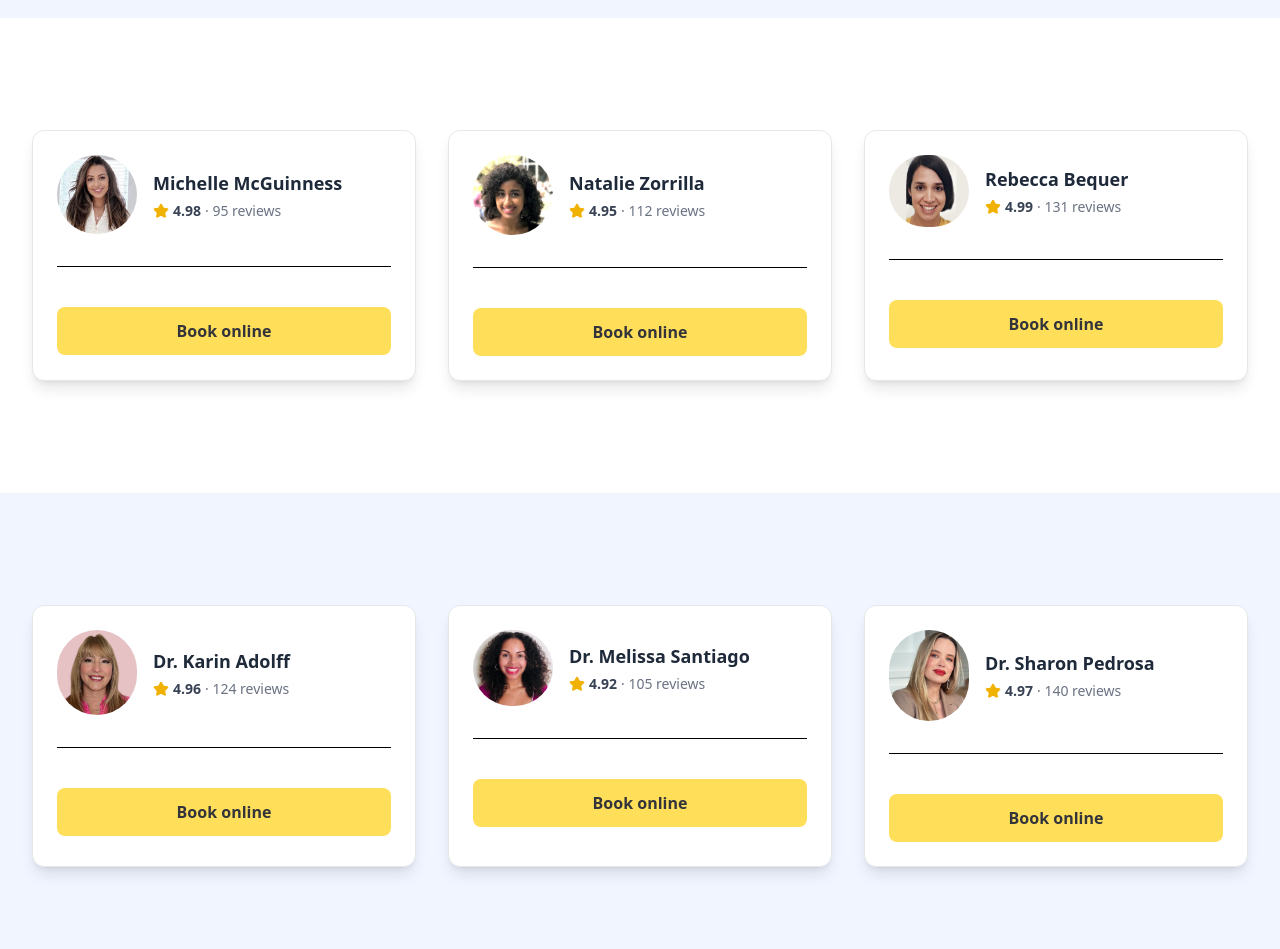
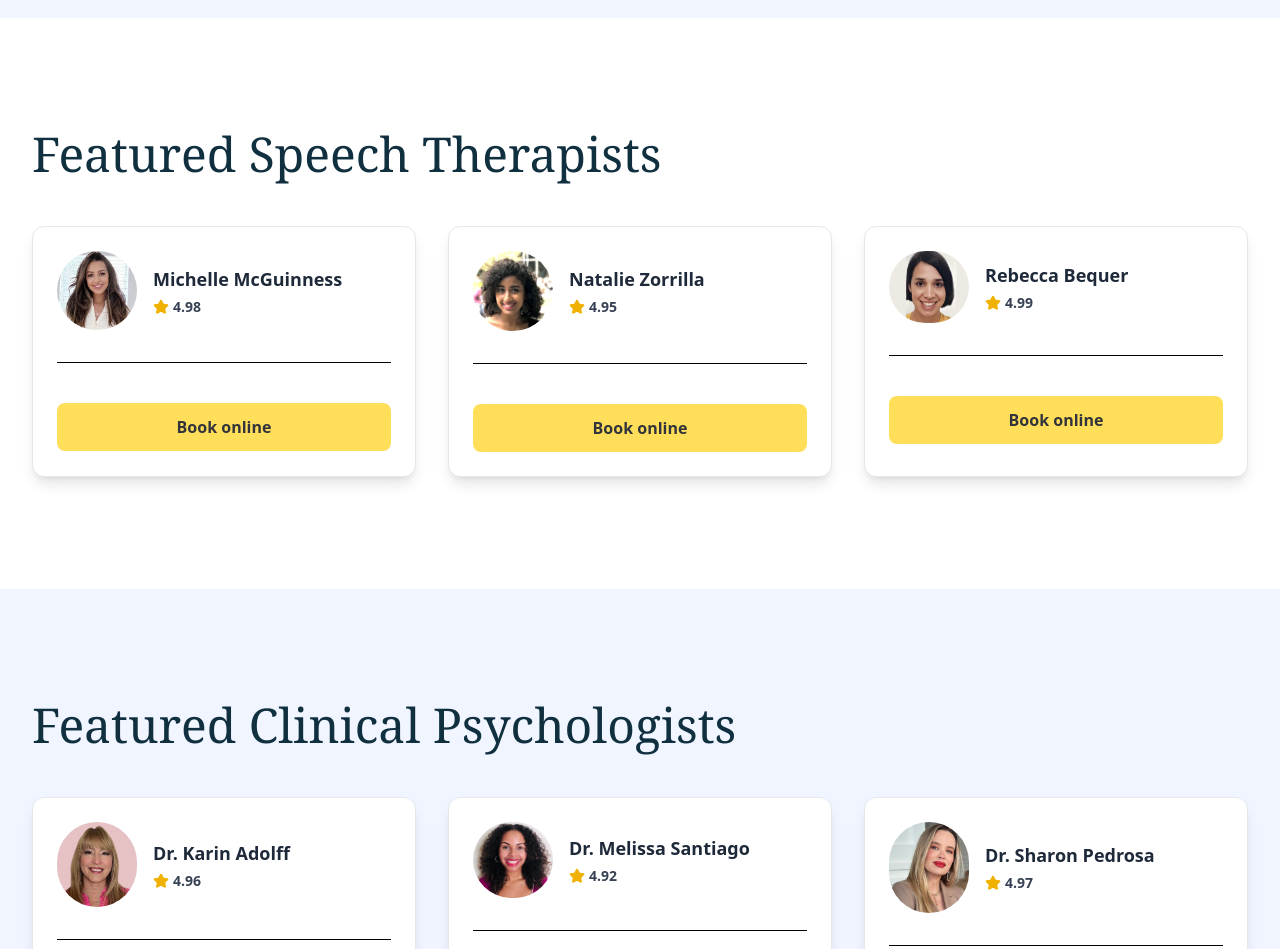
Before and after one commit to Mozisha/Wellchild, a Next.js app: page / in a window 1280 px wide. Shown: the part 2440-3389 px from the top of the page. Built offline with nearby package versions, Linux system fonts and the light colour scheme.

Commit message:
added the right titles

```diff
--- a/app/components/FeaturedPsychologists.tsx
+++ b/app/components/FeaturedPsychologists.tsx
@@ -7,14 +7,13 @@ import Link from 'next/link';
 import { motion } from 'framer-motion';
 import { Star, MapPin } from 'lucide-react';
 
-// UPDATED: Suffixes removed from names for a cleaner look
 const psychologistsData = [
   {
     imageSrc: '/clinical-psychologists/karin-adolff.png',
     name: 'Dr. Karin Adolff',
     specialty: 'Clinical Psychologist',
     rating: 4.96,
-    reviews: 124,
+    reviews: 124, // This data is still here but will not be displayed
     location: 'Jacksonville, FL',
     highlights: ['Autism & ADHD Evaluations', 'Anxiety Specialist', 'Telehealth available'],
     nextAvailable: 'Wed, Dec 6',
@@ -41,27 +40,18 @@ const psychologistsData = [
   },
 ];
 
-// Animation variants
-const containerVariants = {
-  hidden: { opacity: 0 },
-  visible: {
-    opacity: 1,
-    transition: { staggerChildren: 0.2 },
-  },
-};
-
-const cardVariants = {
-  hidden: { opacity: 0, y: 30 },
-  visible: { opacity: 1, y: 0, transition: { duration: 0.5 } },
-};
+const containerVariants = { hidden: { opacity: 0 }, visible: { opacity: 1, transition: { staggerChildren: 0.2 } } };
+const cardVariants = { hidden: { opacity: 0, y: 30 }, visible: { opacity: 1, y: 0, transition: { duration: 0.5 } } };
 
 export default function FeaturedPsychologists() {
   return (
     <section className="bg-[#F1F5FF] py-20 md:py-28">
       <div className="max-w-7xl mx-auto px-4 sm:px-6 lg:px-8">
+        <div className="flex justify-between items-baseline mb-12">
+          <h2 className="text-4xl md:text-5xl font-serif text-[#103040]">Featured Clinical Psychologists</h2>
 
+        </div>
 
-        {/* Responsive Grid for Therapist Cards */}
         <motion.div
           className="grid grid-cols-1 md:grid-cols-2 lg:grid-cols-3 gap-8"
           variants={containerVariants}
@@ -70,41 +60,23 @@ export default function FeaturedPsychologists() {
           viewport={{ once: true, amount: 0.2 }}
         >
           {psychologistsData.map((psychologist, index) => (
-            <motion.div
-              key={index}
-              className="bg-white border border-gray-200 rounded-xl shadow-lg p-6 flex flex-col"
-              variants={cardVariants}
-            >
-              {/* Card Header */}
+            <motion.div key={index} className="bg-white border border-gray-200 rounded-xl shadow-lg p-6 flex flex-col" variants={cardVariants}>
               <div className="flex items-center gap-4 mb-4">
-                <Image
-                  src={psychologist.imageSrc}
-                  alt={`Photo of ${psychologist.name}`}
-                  width={80}
-                  height={80}
-                  // UPDATED: Added 'object-cover' for uniform image scaling
-                  className="rounded-full object-cover"
-                />
+                <Image src={psychologist.imageSrc} alt={`Photo of ${psychologist.name}`} width={80} height={80} className="rounded-full object-cover"/>
                 <div>
                   <h3 className="text-lg font-bold text-gray-800">{psychologist.name}</h3>
+                  {/* <p className="text-sm text-gray-600">{psychologist.specialty}</p> */}
+                   {/* UPDATED: Review count has been removed */}
                   <div className="flex items-center gap-1 mt-1">
                     <Star className="text-yellow-500 fill-yellow-500" size={16} />
                     <span className="text-sm font-bold text-gray-700">{psychologist.rating}</span>
-                    <span className="text-sm text-gray-500">· {psychologist.reviews} reviews</span>
                   </div>
                 </div>
               </div>
-
               <hr className="my-4" />
 
-
-
-              {/* Card Footer/Button */}
               <div className="mt-6">
-                <Link
-                  href="/contact"
-                  className="block text-center w-full bg-[#FFDE59] text-[#33343B] font-bold py-3 rounded-lg hover:bg-[#ffe680] transition-transform duration-200 hover:scale-105 cursor-pointer"
-                >
+                <Link href="/contact" className="block text-center w-full bg-[#FFDE59] text-[#33343B] font-bold py-3 rounded-lg hover:bg-[#ffe680] transition-transform duration-200 hover:scale-105 cursor-pointer">
                   Book online
                 </Link>
               </div>
--- a/app/components/FeaturedTherapists.tsx
+++ b/app/components/FeaturedTherapists.tsx
@@ -7,17 +7,16 @@ import Link from 'next/link';
 import { motion } from 'framer-motion';
 import { Star, MapPin } from 'lucide-react';
 
-// UPDATED: Suffixes removed from names for a cleaner look
 const speechTherapistsData = [
   {
-    imageSrc: '/speech-therapists/michelle-McGuinness.jpeg',
+    imageSrc: '/speech-therapists/michelle-mcGuinness.jpeg',
     name: 'Michelle McGuinness',
     specialty: 'Speech-Language Pathologist',
     rating: 4.98,
-    reviews: 95,
-
+    reviews: 95, // This data is still here but will not be displayed
+    location: 'Miami, FL',
     highlights: ['Articulation Therapy', 'Language Delays', 'Telehealth Certified'],
-
+    nextAvailable: 'Tue, Nov 28',
   },
   {
     imageSrc: '/speech-therapists/natalie-zorrilla.jpg',
@@ -25,9 +24,9 @@ const speechTherapistsData = [
     specialty: 'Pediatric Speech Therapist',
     rating: 4.95,
     reviews: 112,
-
-    highlights: ['Early Intervention', 'Stuttering Specialist',],
-
+    location: 'Orlando, FL',
+    highlights: ['Early Intervention', 'Stuttering Specialist', 'Bilingual Services'],
+    nextAvailable: 'Wed, Nov 29',
   },
   {
     imageSrc: '/speech-therapists/rebecca-bequer.png',
@@ -35,33 +34,24 @@ const speechTherapistsData = [
     specialty: 'Speech-Language Pathologist',
     rating: 4.99,
     reviews: 131,
-
+    location: 'Tampa, FL',
     highlights: ['Feeding Therapy', 'Excellent wait time', 'Highly recommended'],
-
+    nextAvailable: 'Fri, Dec 1',
   },
 ];
 
-// Animation variants
-const containerVariants = {
-  hidden: { opacity: 0 },
-  visible: {
-    opacity: 1,
-    transition: { staggerChildren: 0.2 },
-  },
-};
-
-const cardVariants = {
-  hidden: { opacity: 0, y: 30 },
-  visible: { opacity: 1, y: 0, transition: { duration: 0.5 } },
-};
+const containerVariants = { hidden: { opacity: 0 }, visible: { opacity: 1, transition: { staggerChildren: 0.2 } } };
+const cardVariants = { hidden: { opacity: 0, y: 30 }, visible: { opacity: 1, y: 0, transition: { duration: 0.5 } } };
 
 export default function FeaturedTherapists() {
   return (
     <section className="bg-white py-20 md:py-28">
       <div className="max-w-7xl mx-auto px-4 sm:px-6 lg:px-8">
+        <div className="flex justify-between items-baseline mb-12">
+          <h2 className="text-4xl md:text-5xl font-serif text-[#103040]">Featured Speech Therapists</h2>
 
+        </div>
 
-        {/* Responsive Grid for Therapist Cards */}
         <motion.div
           className="grid grid-cols-1 md:grid-cols-2 lg:grid-cols-3 gap-8"
           variants={containerVariants}
@@ -70,41 +60,23 @@ export default function FeaturedTherapists() {
           viewport={{ once: true, amount: 0.2 }}
         >
           {speechTherapistsData.map((therapist, index) => (
-            <motion.div
-              key={index}
-              className="bg-white border border-gray-200 rounded-xl shadow-lg p-6 flex flex-col"
-              variants={cardVariants}
-            >
-              {/* Card Header */}
+            <motion.div key={index} className="bg-white border border-gray-200 rounded-xl shadow-lg p-6 flex flex-col" variants={cardVariants}>
               <div className="flex items-center gap-4 mb-4">
-                <Image
-                  src={therapist.imageSrc}
-                  alt={`Photo of ${therapist.name}`}
-                  width={80}
-                  height={80}
-                  // UPDATED: Added 'object-cover' for uniform image scaling
-                  className="rounded-full object-cover"
-                />
+                <Image src={therapist.imageSrc} alt={`Photo of ${therapist.name}`} width={80} height={80} className="rounded-full object-cover"/>
                 <div>
                   <h3 className="text-lg font-bold text-gray-800">{therapist.name}</h3>
+                  {/* <p className="text-sm text-gray-600">{therapist.specialty}</p> */}
+                  {/* UPDATED: Review count has been removed */}
                   <div className="flex items-center gap-1 mt-1">
                     <Star className="text-yellow-500 fill-yellow-500" size={16} />
                     <span className="text-sm font-bold text-gray-700">{therapist.rating}</span>
-                    <span className="text-sm text-gray-500">· {therapist.reviews} reviews</span>
                   </div>
                 </div>
               </div>
-
               <hr className="my-4" />
 
-
-
-              {/* Card Footer/Button */}
               <div className="mt-6">
-                <Link
-                  href="/contact"
-                  className="block text-center w-full bg-[#FFDE59] text-[#33343B] font-bold py-3 rounded-lg hover:bg-[#ffe680] transition-transform duration-200 hover:scale-105 cursor-pointer"
-                >
+                <Link href="/contact" className="block text-center w-full bg-[#FFDE59] text-[#33343B] font-bold py-3 rounded-lg hover:bg-[#ffe680] transition-transform duration-200 hover:scale-105 cursor-pointer">
                   Book online
                 </Link>
               </div>
```
